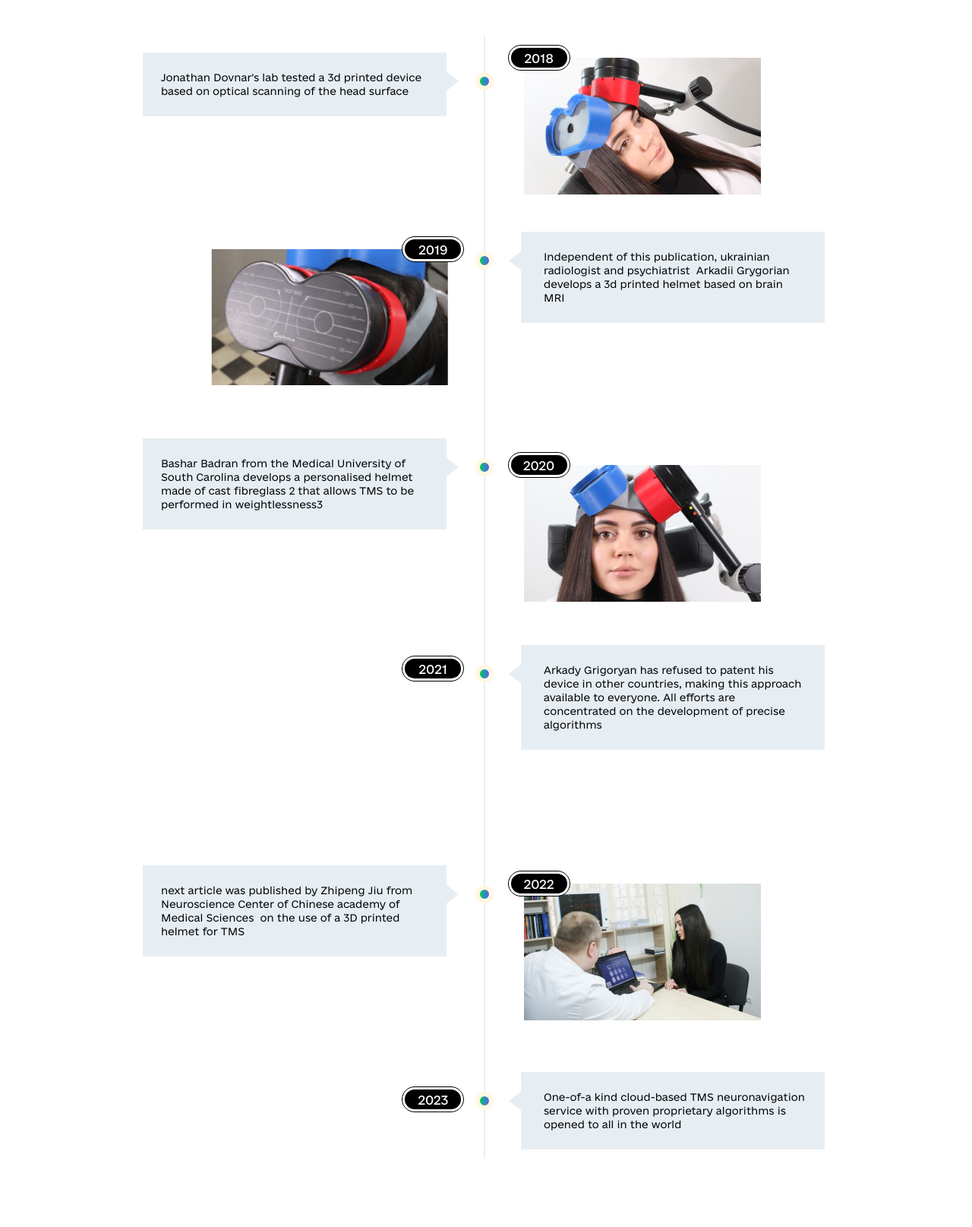
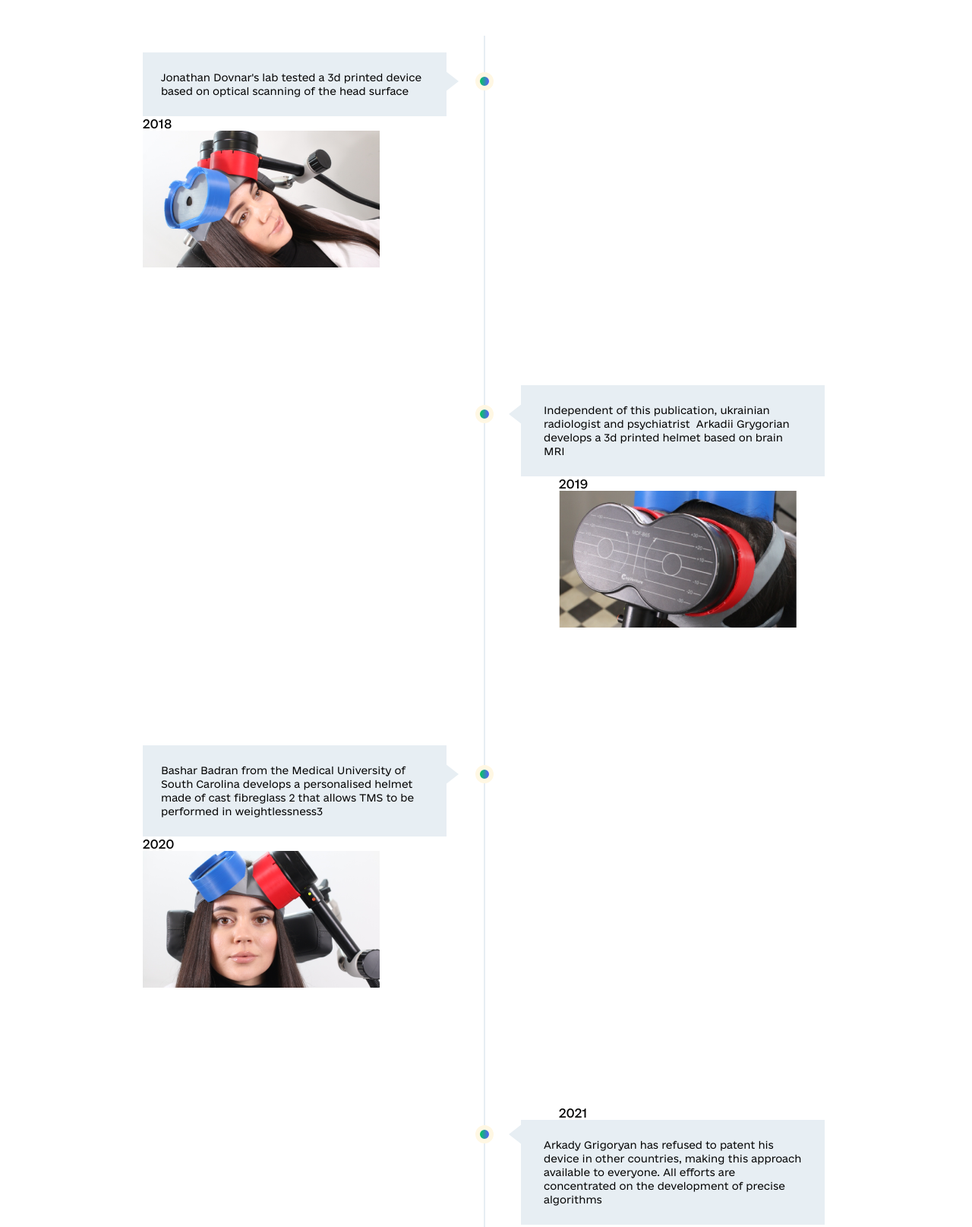
Before and after one commit to Zapret-za/Multistim, a plain HTML site: page about.html in a window 1280 px wide. Shown: the part 380-1995 px from the top of the page at 76% size. Drawn offline with Linux system fonts and the light colour scheme.

Commit message:
Update about.html

```diff
--- a/about.html
+++ b/about.html
@@ -42,7 +42,7 @@
                     </div>
                     <div class="line__2"></div>
                     <div class="menu__btn">
-                        <button class="btn__demo" id="myBtn1" onclick="closeNav()">Request a demo</button>
+                        <button class="btn__demo show__modal" onclick="closeNav()">Request a demo</button>
                     </div>
                 </div>
                 <div class="burger">
@@ -62,7 +62,7 @@
         <div class="modal-body">
             <div class="modal-body__top">
                 <h3 class="modal-body__h3">Get a Tailored Demo</h3>
-                <span class="close"><img src="images/close.svg" alt="x"></span>
+                <span class="close__modal"><img src="images/close.svg" alt="x"></span>
             </div>
             <form class="my-form" action="#">
                 <div class="input-row">
@@ -114,66 +114,66 @@
             <h3 class="ahome__body-h3">History of the development of neuronavigation using 3D printed devices</h3>
 
             <div class="ahome__body-timeline">
-                <div class="year year_mob1">2018</div>
+
                 <div class="container-tim left">
                     <div class="content">
                       <div class="content__p">
                           <p>Jonathan Dovnar's lab tested a 3d printed device based on optical scanning of the head surface</p>
                       </div>
                     </div>
-                </div>
-                <div class="year year1">2018</div>
-                <div class="ahome__body-img1">
+                    <div class="year-right">2018</div>
+                    <div class="img-right">
                         <img src="images/about1.png" alt="img">
                     </div>
-                <div class="year year_mob2">2019</div>
+                </div>
+
                 <div class="container-tim right">
                     <div class="content content-right">
                       <div class="content__p">
                           <p>Independent of this publication, ukrainian radiologist and psychiatrist  Arkadii Grygorian develops a 3d printed helmet based on brain MRI</p>
                       </div>
                     </div>
-                </div>
-                <div class="year year2">2019</div>
-                <div class="ahome__body-img2">
+                    <div class="year-left">2019</div>
+                    <div class="img-left">
                         <img src="images/about2.png" alt="img">
                     </div>
-                <div class="year year_mob3">2020</div>
+                </div>
+
                 <div class="container-tim left">
                     <div class="content">
                       <div class="content__p">
                           <p>Bashar Badran from the Medical University of South Carolina develops a personalised helmet made of cast fibreglass 2 that allows TMS to be performed in weightlessness3</p>
                       </div>
                     </div>
-                </div>
-                <div class="year year3">2020</div>
-                <div class="ahome__body-img3">
+                    <div class="year-right">2020</div>
+                    <div class="img-right">
                         <img src="images/about3.png" alt="img">
                     </div>
-                <div class="year year_mob4">2021</div>
+                </div>
+
                 <div class="container-tim right">
+                    <div class="year-left">2021</div>
                     <div class="content content-right">
                         <div class="content__p">
                               <p>Arkady Grigoryan has refused to patent his device in other countries, making this approach available to everyone. All efforts are concentrated on the development of precise algorithms</p>
                         </div>
                     </div>
                 </div>
-                <div class="year year4">2021</div>
-                <div class="year year_mob5">2022</div>
+
                 <div class="container-tim left">
                     <div class="content">
                         <div class="content__p">
                             <p>next article was published by Zhipeng Jiu from Neuroscience Center of Chinese academy of Medical Sciences  on the use of a 3D printed helmet for TMS</p>
                         </div>
                     </div>
-                </div>
-                <div class="year year5">2022</div>
-                <div class="ahome__body-img5">
+                    <div class="year-right">2022</div>
+                    <div class="img-right">
                         <img src="images/about4.png" alt="img">
                     </div>
-                <div class="year year_mob6">2023</div>
-                <div class="year year6">2023</div>
+                </div>
+
                 <div class="container-tim right">
+                    <div class="year-left">2023</div>
                     <div class="content content-right">
                         <div class="content__p">
                             <p>One-of-a kind cloud-based TMS neuronavigation service with proven proprietary algorithms is opened to all in the world</p>
@@ -181,6 +181,7 @@
                     </div>
                 </div>
             </div>
+
             <div class="ahome__body-cards">
                 <div class="ahome__body-card">
                     <div class="ahome__body-card__element">
@@ -357,5 +358,5 @@
 </div>
 
 <script src="js/menu.js"></script>
-<script src="js/modal2.js"></script>
+<script src="js/modal.js"></script>
 </body>
```
Lines whose indentation alone changed are shown as unchanged.
